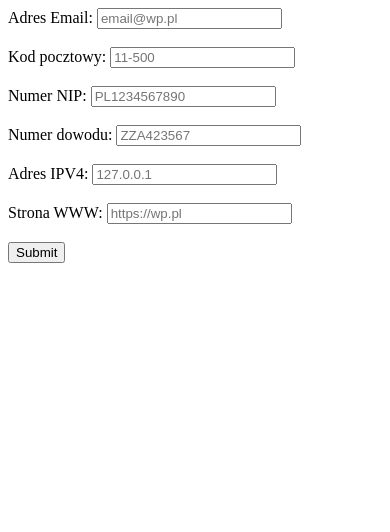
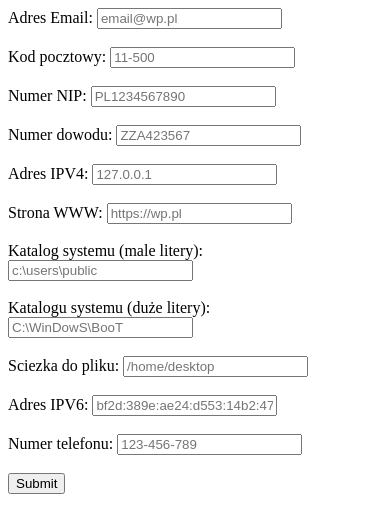
Before and after one commit to DamianGle/DamianGle.github.io, a plain HTML site: page lab2/index.html in a window 390 px wide. Drawn offline with Linux system fonts and the light colour scheme.

Commit message:
Added dirs, IPV6 and phone number.

```diff
--- a/lab2/index.html
+++ b/lab2/index.html
@@ -49,7 +49,42 @@
 			placeholder="https://wp.pl"><br><br>
 		</input>
 
-		<input type="submit">
+		<label for="sciezka_male">Katalog systemu (male litery):</label>
+		<input type="text" id="sciezka_male" name="sciezka_male"
+			pattern="[a-z]:\\[\\\|*\]?.*"
+			title="Sciezka(male litery)"
+			placeholder="c:\users\public"><br><br>
+		</input>
+
+		<label for="sciezka_duze">Katalogu systemu (duże litery):</label>
+		<input type="text" id="sciezka_duze" name="sciezka_duze"
+			pattern="[a-zA-Z]:\\[\\\S|*\S]?.*"
+			title="Sciezka(duze litery)"
+			placeholder="C:\WinDowS\BooT"><br><br>
+		</input>
+
+		<label for="sciezka_pliku">Sciezka do pliku:</label>
+		<input type="text" id="sciezka_pliku" name="sciezka_pliku"
+			pattern="(|((\\|/){1,2}\w+)\$?)((\\|/)(\w[\w ]*.*))"
+			title="Sciezka do pliku w katalogu"
+			placeholder="/home/desktop"><br><br>
+		</input>
+
+		<label for="adres_ipv6">Adres IPV6:</label>
+		<input type="text" id="adres_ipv6" name="adres_ipv6"
+			pattern="^([0-9a-fA-F]{1,4}:){7}[0-9a-fA-F]{1,4}$"
+			title="Adres Ipv6"
+			placeholder="bf2d:389e:ae24:d553:14b2:47b7:6b87:8d7b"><br><br>
+		</input>
+
+		<label for="numer_telefonu">Numer telefonu:</label>
+		<input type="text" id="numer_telefonu" name="numer_telefonu"
+			pattern="[0-9]{3}(-)?[0-9]{3}(-)?[0-9]{3}"
+			title="Numer telefonu"
+			placeholder="123-456-789"><br><br>
+		</input>
+
+		<input type="submit" name="CHECK">
 	</form>
 </body>
 </html>
```
